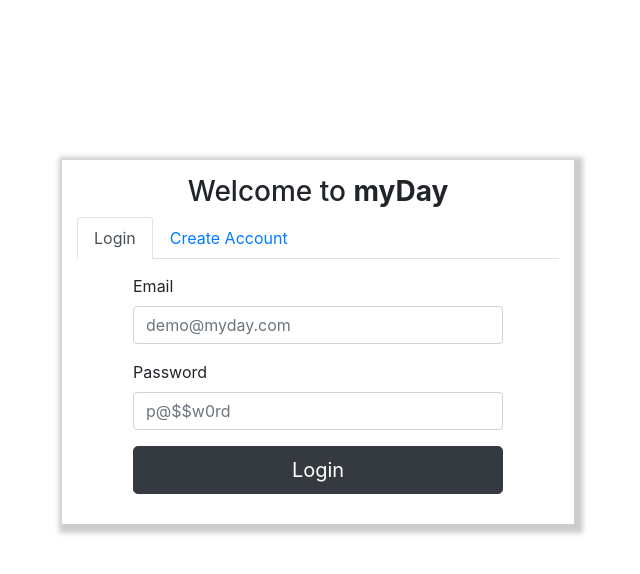
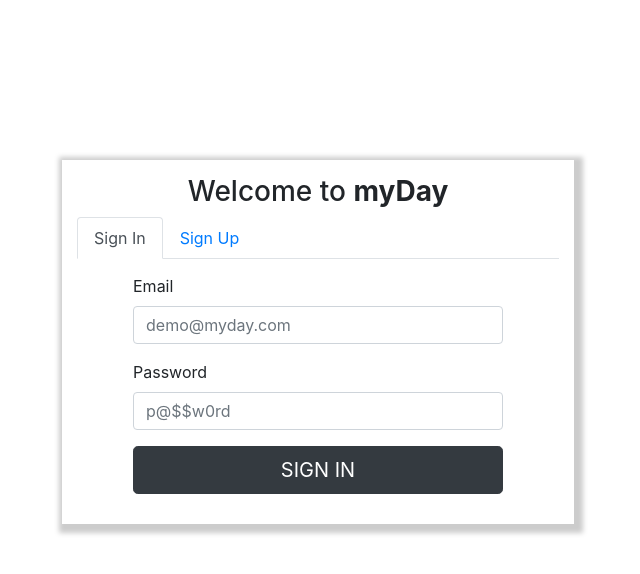
Before and after one commit to CSCI-40500-77100-Spring-2021/project-13, a React (Create React App) app in the folder client/: page / in a window 1280 px wide. Shown: the top 574 px of the page, without its empty margins (322-962 px from the left). Built offline with nearby package versions, Linux system fonts and the light colour scheme.

Commit message:
Project structure modified, Sign Up & Sign In form component added

```diff
--- a/client/src/App.js
+++ b/client/src/App.js
@@ -1,16 +1,16 @@
 import React from 'react';
 import { BrowserRouter as Router, Switch, Route } from 'react-router-dom';
 
+import Dashboard from './components/Dashboard';
 import Home from './components/Home';
-import Login from './components/Login';
 
 function App() {
   return (
     <Router>
       <div>
         <Switch>
-          <Route path="/" exact component={Login} />
-          <Route path="/dashboard" component={Home} />
+          <Route path="/" exact component={Home} />
+          <Route path="/dashboard" component={Dashboard} />
         </Switch>
       </div>
     </Router>
--- /dev/null
+++ b/client/src/components/Dashboard.css
@@ -0,0 +1,24 @@
+.container {
+  width: 90%;
+  max-width: 100rem;
+  height: 100%;
+  margin: 0 auto;
+  position: relative;
+}
+
+.header {
+  display: flex;
+  justify-content: space-between;
+  align-items: center;
+  padding: 20px;
+  border-bottom: 0.5px solid rgb(155, 155, 155);
+}
+
+.brand {
+  cursor: pointer;
+}
+
+.brand:hover {
+  transform: scale(0.95);
+  transition: transform 0.3s ease-in-out;
+}
--- /dev/null
+++ b/client/src/components/Dashboard.js
@@ -0,0 +1,19 @@
+import { Button } from 'reactstrap';
+import { Link } from 'react-router-dom';
+
+import './Dashboard.css';
+
+const Home = () => {
+  return (
+    <div className="container">
+      <header className="header">
+        <h2 className="brand">myDay</h2>
+        <Link to="/">
+          <Button className="btn-lg btn-dark">Sign Out</Button>
+        </Link>
+      </header>
+    </div>
+  );
+};
+
+export default Home;
--- a/client/src/components/Home.css
+++ b/client/src/components/Home.css
@@ -1,5 +1,24 @@
-.header {
-  display: flex;
-  justify-content: space-evenly;
-  margin: 15px;
+.login-container {
+  width: 40vw;
+  max-width: 50rem;
+  height: 100%;
+  padding: 15px;
+  margin: 20vh auto;
+  position: relative;
+  border: none;
+  box-shadow: 3px 3px 5px 6px #ccc;
 }
+
+.login-form {
+  width: 100%;
+  max-width: 25rem;
+  padding: 15px;
+  margin: auto;
+  height: 100%;
+}
+
+@media only screen and (max-width: 1100px) {
+  .login-container {
+    width: 80vw;
+  }
+}
--- a/client/src/components/Home.js
+++ b/client/src/components/Home.js
@@ -1,17 +1,56 @@
-import { Button } from 'reactstrap';
+import { useState } from 'react';
 import { Link } from 'react-router-dom';
+import {
+  TabContent,
+  TabPane,
+  Nav,
+  NavItem,
+  NavLink,
+} from 'reactstrap';
+import classnames from 'classnames';
 
 import './Home.css';
+import SignUpForm from './SignUpForm';
+import SignInForm from './SignInForm';
 
 const Home = () => {
+  const [activeTab, setActiveTab] = useState('1');
+
+  const toggle = (tab) => {
+    if (activeTab !== tab) setActiveTab(tab);
+  };
+
   return (
-    <div>
-      <header className="header">
-        <h2>Hello</h2>
-        <Link to="/">
-          <Button className="btn-lg btn-dark">Logout</Button>
-        </Link>
-      </header>
+    <div className="login-container">
+      <h3 className="text-center">
+        Welcome to <span className="font-weight-bold">myDay</span>
+      </h3>
+      <Nav tabs>
+        <NavItem>
+          <NavLink
+            className={classnames({ active: activeTab === '1' })}
+            onClick={() => {
+              toggle('1');
+            }}
+          >
+            Sign In
+          </NavLink>
+        </NavItem>
+        <NavItem>
+          <NavLink
+            className={classnames({ active: activeTab === '2' })}
+            onClick={() => {
+              toggle('2');
+            }}
+          >
+            Sign Up
+          </NavLink>
+        </NavItem>
+      </Nav>
+      <TabContent activeTab={activeTab}>
+        <TabPane tabId="1"><SignInForm /></TabPane>
+        <TabPane tabId="2"><SignUpForm /></TabPane>
+      </TabContent>
     </div>
   );
 };
--- a/client/src/components/Login.css
+++ /dev/null
@@ -1,24 +0,0 @@
-.login-container {
-  width: 40vw;
-  max-width: 50rem;
-  height: 100%;
-  padding: 15px;
-  margin: 20vh auto;
-  position: relative;
-  border: none;
-  box-shadow: 3px 3px 5px 6px #ccc;
-}
-
-.login-form {
-  width: 100%;
-  max-width: 25rem;
-  padding: 15px;
-  margin: auto;
-  height: 100%;
-}
-
-@media only screen and (max-width: 1100px) {
-  .login-container {
-    width: 80vw;
-  }
-}
--- a/client/src/components/Login.js
+++ /dev/null
@@ -1,131 +0,0 @@
-import { useState } from 'react';
-import { Link } from 'react-router-dom';
-import {
-  TabContent,
-  TabPane,
-  Nav,
-  NavItem,
-  NavLink,
-  Form,
-  FormGroup,
-  Label,
-  Input,
-  Button,
-} from 'reactstrap';
-import classnames from 'classnames';
-
-import './Login.css';
-
-const Login = () => {
-  const [activeTab, setActiveTab] = useState('1');
-
-  const toggle = (tab) => {
-    if (activeTab !== tab) setActiveTab(tab);
-  };
-
-  return (
-    <div className="login-container">
-      <h3 className="text-center">
-        Welcome to <span className="font-weight-bold">myDay</span>
-      </h3>
-      <Nav tabs>
-        <NavItem>
-          <NavLink
-            className={classnames({ active: activeTab === '1' })}
-            onClick={() => {
-              toggle('1');
-            }}
-          >
-            Login
-          </NavLink>
-        </NavItem>
-        <NavItem>
-          <NavLink
-            className={classnames({ active: activeTab === '2' })}
-            onClick={() => {
-              toggle('2');
-            }}
-          >
-            Create Account
-          </NavLink>
-        </NavItem>
-      </Nav>
-      <TabContent activeTab={activeTab}>
-        <TabPane tabId="1">
-          <Form className="login-form">
-            <FormGroup>
-              <Label for="exampleEmail">Email</Label>
-              <Input
-                type="email"
-                name="email"
-                id="exampleEmail"
-                placeholder="demo@myday.com"
-              />
-            </FormGroup>
-            <FormGroup>
-              <Label for="examplePassword">Password</Label>
-              <Input
-                type="password"
-                name="password"
-                id="examplePassword"
-                placeholder="p@$$w0rd"
-                required
-              />
-            </FormGroup>
-            <Link to="/dashboard">
-              <Button className="btn-lg btn-dark btn-block">Login</Button>
-            </Link>
-          </Form>
-        </TabPane>
-        <TabPane tabId="2">
-          <Form className="login-form">
-            <FormGroup>
-              <Label for="exampleName">Name</Label>
-              <Input
-                type="name"
-                name="name"
-                id="exampleName"
-                placeholder="myDay"
-                required
-              />
-            </FormGroup>
-            <FormGroup>
-              <Label for="exampleEmail">Email</Label>
-              <Input
-                type="email"
-                name="email"
-                id="exampleEmail"
-                placeholder="demo@myday.com"
-              />
-            </FormGroup>
-            <FormGroup>
-              <Label for="examplePassword">Password</Label>
-              <Input
-                type="password"
-                name="password"
-                id="examplePassword"
-                placeholder="p@$$w0rd"
-                required
-              />
-            </FormGroup>
-            <FormGroup>
-              <Label for="examplePassword">Confirm Passowrd</Label>
-              <Input
-                type="password"
-                name="password"
-                id="examplePassword"
-                placeholder="p@$$w0rd"
-                required
-              />
-            </FormGroup>
-            <Link to="/dashboard">
-              <Button className="btn-lg btn-dark btn-block">Submit</Button>
-            </Link>
-          </Form>
-        </TabPane>
-      </TabContent>
-    </div>
-  );
-};
-
-export default Login;
--- /dev/null
+++ b/client/src/components/SignInForm.js
@@ -0,0 +1,35 @@
+import { Form, FormGroup, Label, Input, Button } from 'reactstrap';
+import { Link } from 'react-router-dom';
+
+const SignInForm = () => {
+    return (
+        <div>
+            <Form className="login-form">
+      <FormGroup>
+        <Label for="exampleEmail">Email</Label>
+        <Input
+          type="email"
+          name="email"
+          id="exampleEmail"
+          placeholder="demo@myday.com"
+        />
+      </FormGroup>
+      <FormGroup>
+        <Label for="examplePassword">Password</Label>
+        <Input
+          type="password"
+          name="password"
+          id="examplePassword"
+          placeholder="p@$$w0rd"
+          required
+        />
+      </FormGroup>
+      <Link to="/dashboard">
+        <Button className="btn-lg btn-dark btn-block">SIGN IN</Button>
+      </Link>
+    </Form>
+        </div>
+    )
+}
+
+export default SignInForm
--- /dev/null
+++ b/client/src/components/SignUpForm.js
@@ -0,0 +1,55 @@
+import { Form, FormGroup, Label, Input, Button } from 'reactstrap';
+import { Link } from 'react-router-dom';
+
+const SignUpForm = () => {
+  return (
+    <div>
+      <Form className="login-form">
+        <FormGroup>
+          <Label for="exampleName">Name</Label>
+          <Input
+            type="name"
+            name="name"
+            id="exampleName"
+            placeholder="myDay"
+            required
+          />
+        </FormGroup>
+        <FormGroup>
+          <Label for="exampleEmail">Email</Label>
+          <Input
+            type="email"
+            name="email"
+            id="exampleEmail"
+            placeholder="demo@myday.com"
+          />
+        </FormGroup>
+        <FormGroup>
+          <Label for="examplePassword">Password</Label>
+          <Input
+            type="password"
+            name="password"
+            id="examplePassword"
+            placeholder="p@$$w0rd"
+            required
+          />
+        </FormGroup>
+        <FormGroup>
+          <Label for="examplePassword">Confirm Passowrd</Label>
+          <Input
+            type="password"
+            name="password"
+            id="examplePassword"
+            placeholder="p@$$w0rd"
+            required
+          />
+        </FormGroup>
+        <Link to="/dashboard">
+          <Button className="btn-lg btn-dark btn-block">SIGN UP</Button>
+        </Link>
+      </Form>
+    </div>
+  );
+};
+
+export default SignUpForm;
```
